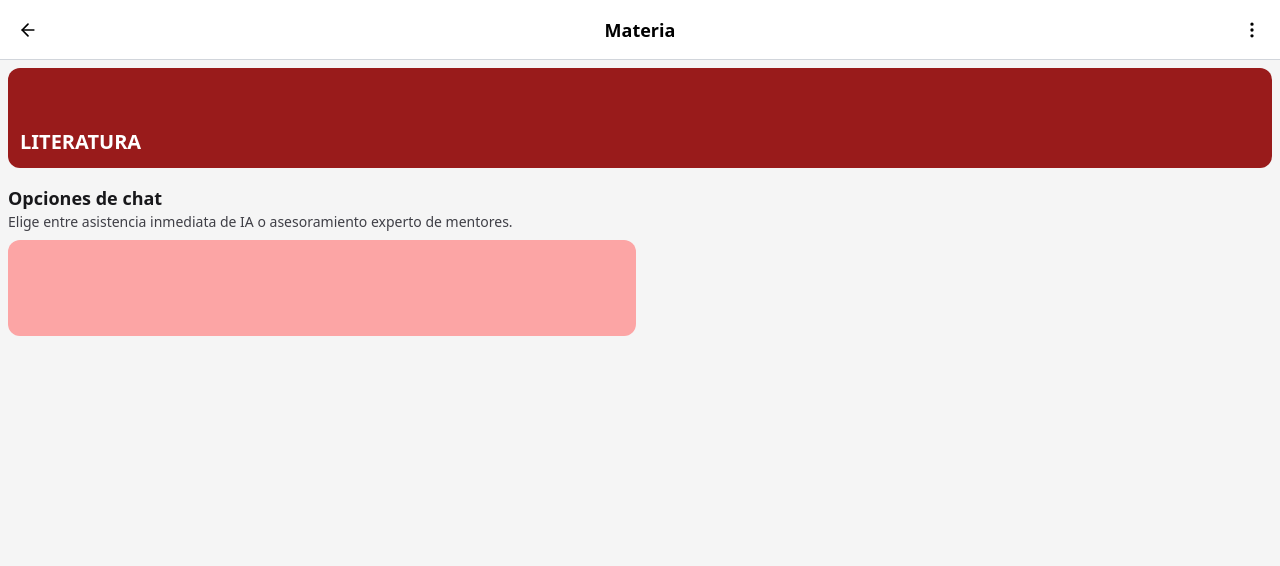
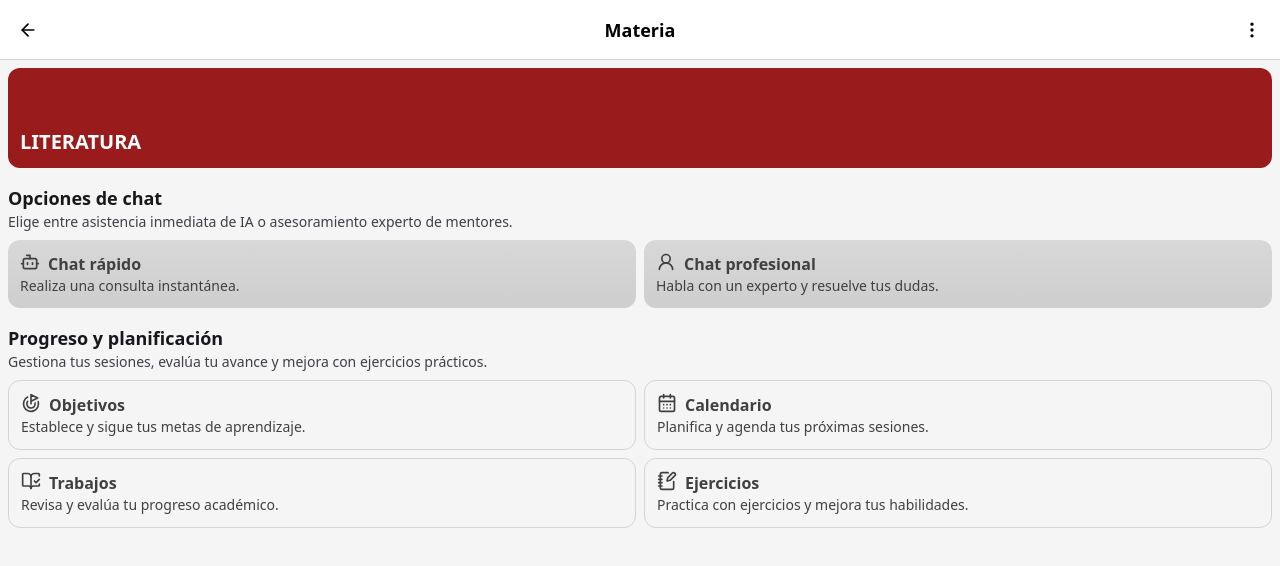
Before and after one commit to Sebastian-Winter12/libelo-back, a Vue app: page /class in a window 1280 px wide. Shown: the top 566 px of the page. Built offline with nearby package versions, Linux system fonts and the light colour scheme.

Commit message:
Add BaseCard component and Lucide icons to ClassView.vue

```diff
--- /dev/null
+++ b/src/components/Class/BaseCard.vue
@@ -0,0 +1,22 @@
+<script setup>
+import { defineProps } from 'vue';
+
+defineProps({
+    title: String,
+    description: String,
+    color: {
+        type: Boolean,
+        default: true
+    }
+});
+</script>
+
+<template>
+    <div class="flex flex-col p-3 h-fit rounded-xl text-neutral-700" :class="color ? 'bg-gradient-to-b from-[#D8D8D8] to-[#CECECE]' : 'border border-neutral-300'" >
+        <div class="flex gap-2">
+            <slot />
+            <p class="font-bold">{{ title }}</p>
+        </div>
+        <p class="text-sm">{{ description }}</p>
+    </div>
+</template>
--- a/src/views/ClassView.vue
+++ b/src/views/ClassView.vue
@@ -2,6 +2,8 @@
 import BaseBody from "@/components/BaseBody.vue";
 import BaseNav from "@/components/BaseNav.vue";
 import BaseInfo from "@/components/BaseInfo.vue";
+import BaseCard from "@/components/Class/BaseCard.vue";
+import { BookOpenCheck, Bot, CalendarDays, Goal, NotebookPen, UserRound } from "lucide-vue-next";
 </script>
 
 <template>
@@ -13,7 +15,29 @@ import BaseInfo from "@/components/BaseInfo.vue";
             </div>
             <BaseInfo title="Opciones de chat" description="Elige entre asistencia inmediata de IA o asesoramiento experto de mentores.">
                 <div class="grid grid-cols-2 gap-2">
-                    <div class="bg-red-300 h-24 rounded-xl"></div>
+                    <BaseCard title="Chat rápido" description="Realiza una consulta instantánea.">
+                        <Bot :size="20" />
+                    </BaseCard>
+                    <BaseCard title="Chat profesional" description="Habla con un experto y resuelve tus dudas.">
+                        <UserRound :size="20" />
+                    </BaseCard>
+                </div>
+            </BaseInfo>
+
+            <BaseInfo title="Progreso y planificación" description="Gestiona tus sesiones, evalúa tu avance y mejora con ejercicios prácticos.">
+                <div class="grid grid-cols-2 gap-2">
+                    <BaseCard title="Objetivos" description="Establece y sigue tus metas de aprendizaje." :color="false">
+                        <Goal :size="20" />
+                    </BaseCard>
+                    <BaseCard title="Calendario" description="Planifica y agenda tus próximas sesiones." :color="false">
+                        <CalendarDays :size="20" />
+                    </BaseCard>
+                    <BaseCard title="Trabajos" description="Revisa y evalúa tu progreso académico." :color="false">
+                        <BookOpenCheck :size="20" />
+                    </BaseCard>
+                    <BaseCard title="Ejercicios" description="Practica con ejercicios y mejora tus habilidades." :color="false">
+                        <NotebookPen :size="20" />
+                    </BaseCard>
                 </div>
             </BaseInfo>
         </div>
```
